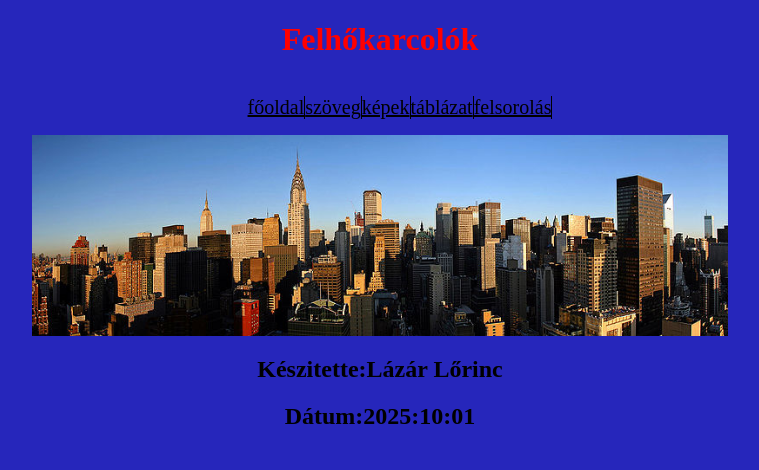
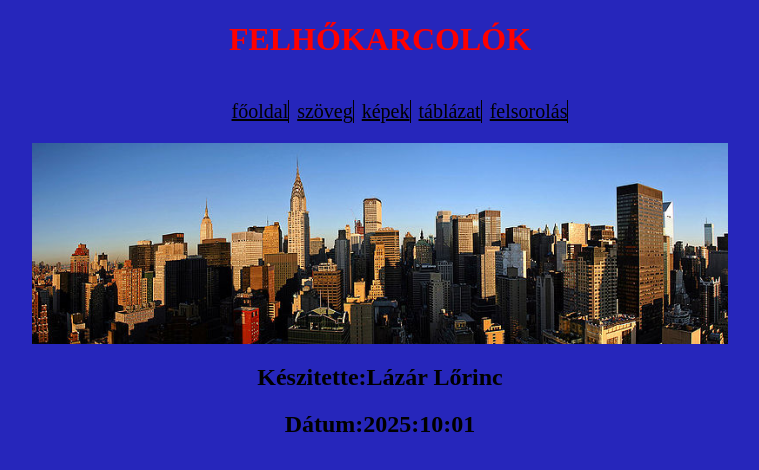
Before and after one commit to Lorinc43145/Webprog, a plain HTML site: page 24 Feladat/index.html in a window 1280 px wide. Shown: the whole page, without its empty margins (260-1019 px from the left). Drawn offline with Linux system fonts and the light colour scheme.

Commit message:
almost finished

```diff
--- a/24 Feladat/index.html
+++ b/24 Feladat/index.html
@@ -7,7 +7,7 @@
     <title>felhőkarcolók</title>
   </head>
   <body>
-    <h1>Felhőkarcolók</h1>
+    <h1>FELHŐKARCOLÓK</h1>
     <div class="menu">
       <ul>
         <li><a href="index.html">főoldal</a></li>
--- a/24 Feladat/main.css
+++ b/24 Feladat/main.css
@@ -8,7 +8,7 @@ h1{
 }
 .menu{
     display: flex;
-    width: 50%;
+    width: 100%;
     margin-left: auto;
     margin-right: auto;
     justify-content: center;
@@ -18,6 +18,7 @@ li{
     border-right: solid 1px black;
     list-style: none;
     font-size: 20px;
+    margin: 4px;
 
 }
 a:link, a:visited, a:active {
```
Also changed, not shown: 24 Feladat/felsorolas.html (+1 -1 lines), 24 Feladat/kepek.html (+1 -1 lines), 24 Feladat/szoveg.html (+1 -1 lines), 24 Feladat/tablazatok.html (+1 -1 lines).
